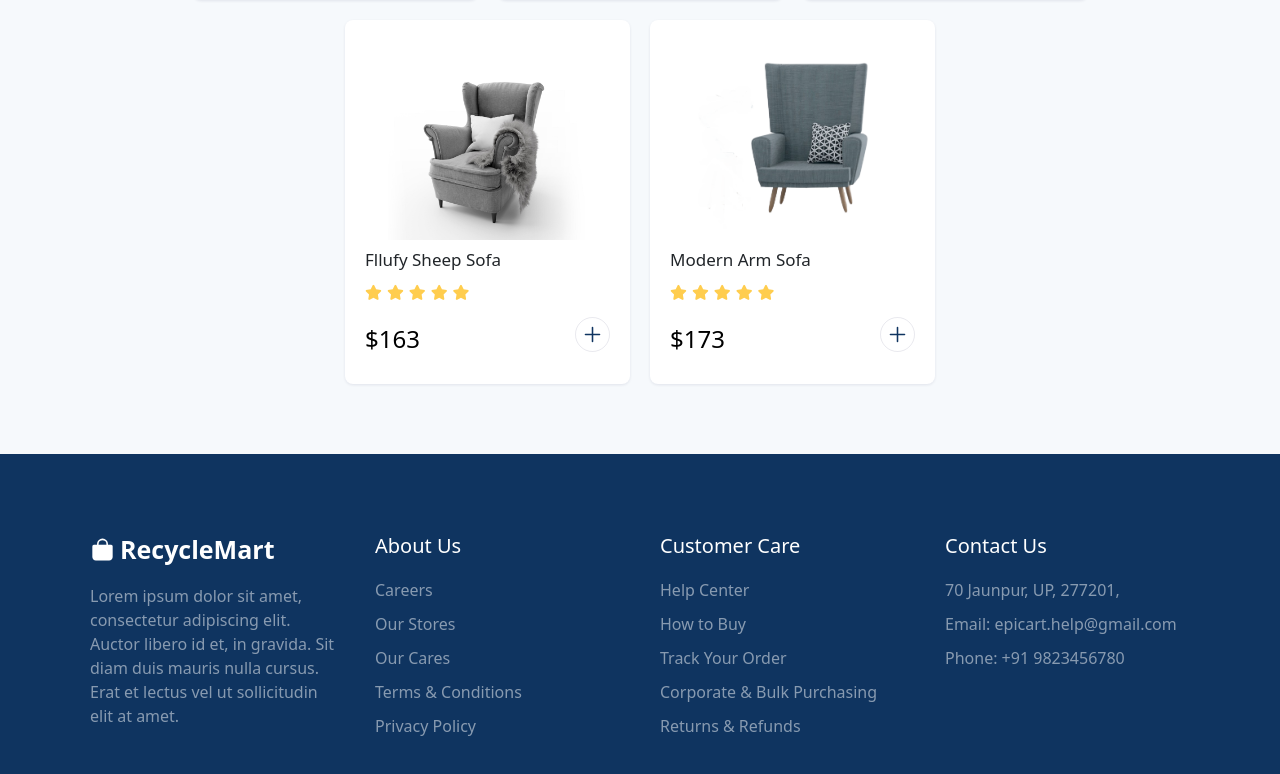
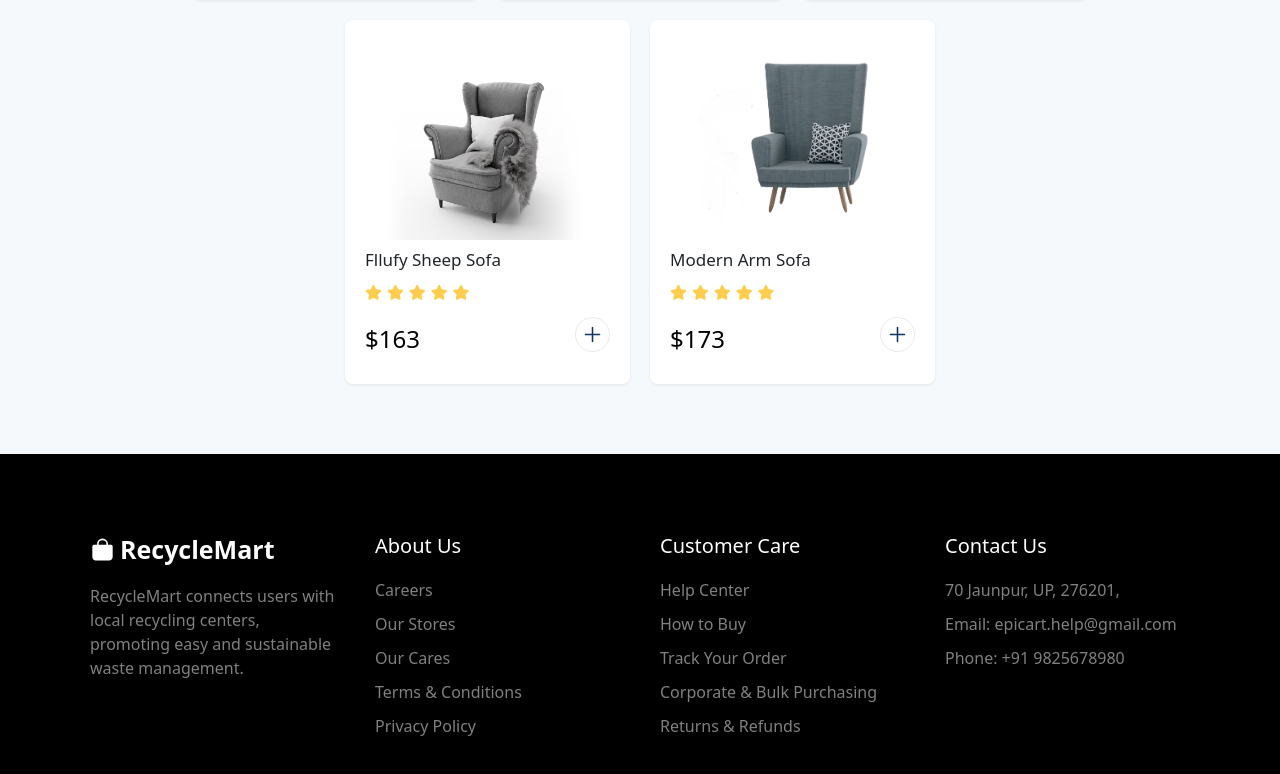
Before and after one commit to Sonalkri2004/Recycle_Mart, a React (Create React App) app: page / in a window 1280 px wide. Shown: the part 4539-5313 px from the top of the page. Built offline with nearby package versions, Linux system fonts and the light colour scheme.

Commit message:
footer section done

```diff
--- a/public/index.html
+++ b/public/index.html
@@ -5,25 +5,31 @@
 
     <meta name="viewport" content="width=device-width, initial-scale=1" />
     <meta name="theme-color" content="#000000" />
-    <meta name="description" content="Web site created using create-react-app" />
-    <link rel="stylesheet" href="https://use.fontawesome.com/releases/v6.0.0/css/all.css" integrity="sha384-3B6NwesSXE7YJlcLI9RpRqGf2p/EgVH8BgoKTaUrmKNDkHPStTQ3EyoYjCGXaOTS" crossorigin="anonymous" />
+    <meta
+      name="description"
+      content="Web site created using create-react-app"
+    />
+    <link
+      rel="stylesheet"
+      href="https://use.fontawesome.com/releases/v6.0.0/css/all.css"
+      integrity="sha384-3B6NwesSXE7YJlcLI9RpRqGf2p/EgVH8BgoKTaUrmKNDkHPStTQ3EyoYjCGXaOTS"
+      crossorigin="anonymous"
+    />
     <link rel="manifest" href="%PUBLIC_URL%/manifest.json" />
-    <title>RecycleMart</title>
+    <title>Recycle_Mart</title>
   </head>
   <body>
     <noscript>You need to enable JavaScript to run this app.</noscript>
     <div id="root"></div>
-    <!--
-      This HTML file is a template.
-      If you open it directly in the browser, you will see an empty page.
-
-      You can add webfonts, meta tags, or analytics to this file.
-      The build step will place the bundled scripts into the <body> tag.
-
-      To begin the development, run `npm start` or `yarn start`.
-      To create a production bundle, use `npm run build` or `yarn build`.
-    -->
-    <script type="module" src="https://unpkg.com/ionicons@7.1.0/dist/ionicons/ionicons.esm.js"></script>
-    <script nomodule src="https://unpkg.com/ionicons@7.1.0/dist/ionicons/ionicons.js"></script>
+    <!-- An E-commerce website for the epic people who can shop all their basic to
+    advanced products here . -->
+    <script
+      type="module"
+      src="https://unpkg.com/ionicons@7.1.0/dist/ionicons/ionicons.esm.js"
+    ></script>
+    <script
+      nomodule
+      src="https://unpkg.com/ionicons@7.1.0/dist/ionicons/ionicons.js"
+    ></script>
   </body>
 </html>
--- a/src/components/Footer/Footer.jsx
+++ b/src/components/Footer/Footer.jsx
@@ -1,20 +1,23 @@
-import React from "react"
-import "./style.css"
-import { Col, Container, Row } from "react-bootstrap"
+import React from "react";
+import "./style.css";
+import { Col, Container, Row } from "react-bootstrap";
 
 const Footer = () => {
   return (
     <footer>
       <Container>
         <Row className="footer-row">
-            <Col md={3} sm={5} className='box'>
+          <Col md={3} sm={5} className="box">
             <div className="logo">
               <ion-icon name="bag"></ion-icon>
               <h1>RecycleMart</h1>
             </div>
-              <p>Lorem ipsum dolor sit amet, consectetur adipiscing elit. Auctor libero id et, in gravida. Sit diam duis mauris nulla cursus. Erat et lectus vel ut sollicitudin elit at amet.</p>
+            <p>
+              RecycleMart connects users with local recycling centers, promoting
+              easy and sustainable waste management.
+            </p>
           </Col>
-            <Col md={3} sm={5} className='box'>
+          <Col md={3} sm={5} className="box">
             <h2>About Us</h2>
             <ul>
               <li>Careers</li>
@@ -24,7 +27,7 @@ const Footer = () => {
               <li>Privacy Policy</li>
             </ul>
           </Col>
-            <Col md={3} sm={5} className='box'>
+          <Col md={3} sm={5} className="box">
             <h2>Customer Care</h2>
             <ul>
               <li>Help Center </li>
@@ -34,18 +37,18 @@ const Footer = () => {
               <li>Returns & Refunds </li>
             </ul>
           </Col>
-            <Col md={3} sm={5} className='box'>
+          <Col md={3} sm={5} className="box">
             <h2>Contact Us</h2>
             <ul>
-                <li>70 Jaunpur, UP, 277201,</li>
+              <li>70 Jaunpur, UP, 276201,</li>
               <li>Email: epicart.help@gmail.com</li>
-                <li>Phone: +91 9823456780</li>
+              <li>Phone: +91 9825678980</li>
             </ul>
           </Col>
         </Row>
       </Container>
     </footer>
-  )
-}
+  );
+};
 
-export default Footer
+export default Footer;
--- a/src/components/Footer/style.css
+++ b/src/components/Footer/style.css
@@ -1,5 +1,5 @@
 footer {
-  background-color: #0f3460;
+  background-color: #000001;
   padding: 80px 0;
   color: #fff;
 }
```
Lines whose indentation alone changed are shown as unchanged.
